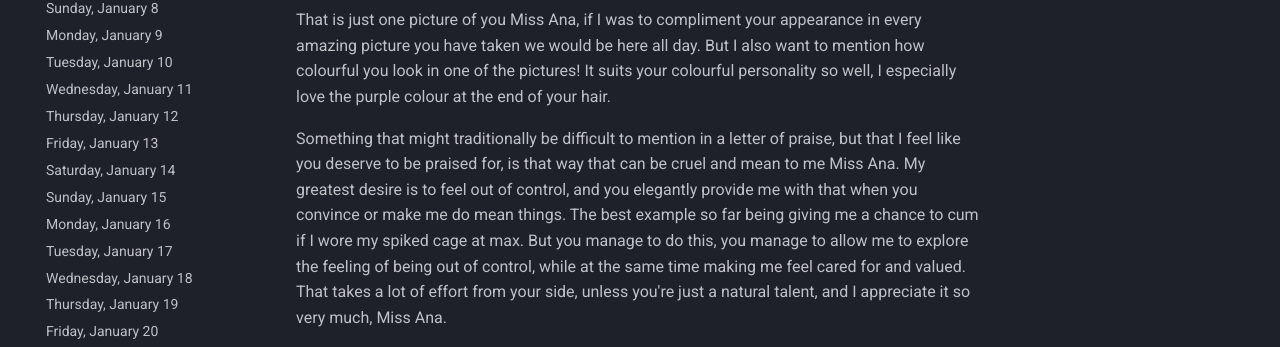
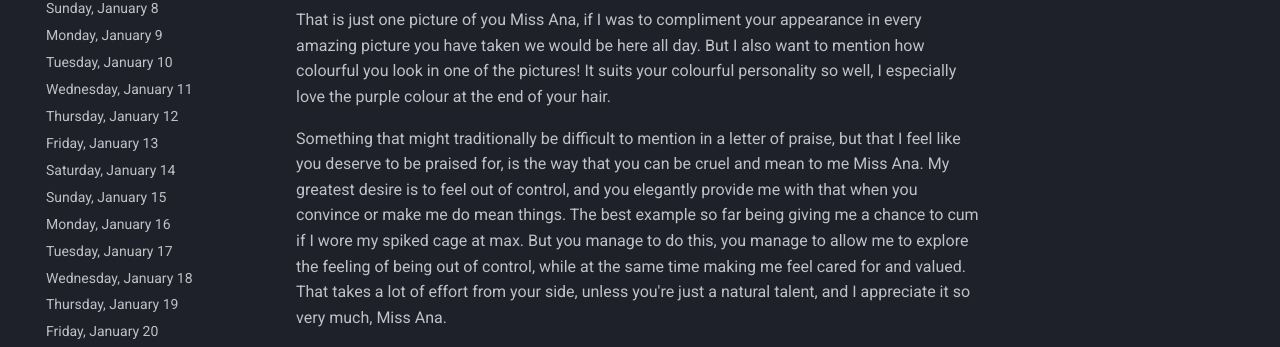
Before and after one commit to bris00/DFMA, an MkDocs documentation site: the page built from diary/Essay 1 1.md, in a window 1280 px wide and 1195 px high. Shown: the part 713-1060 px from the top of the window. Built offline with MkDocs 1.6.1 and Material for MkDocs 9.7.7, drawn with Linux system fonts in a browser that asks for light colours.

Commit message:
vault backup: 2023-03-30 18:07:52
Affected files:
diary/Essay 1 1.md

```diff
--- a/diary/Essay 1 1.md
+++ b/diary/Essay 1 1.md
@@ -10,7 +10,7 @@ I also have to admit that I'm totally smitten by your looks, I have been keeping
 
 That is just one picture of you Miss Ana, if I was to compliment your appearance in every amazing picture you have taken we would be here all day. But I also want to mention how colourful you look in one of the pictures! It suits your colourful personality so well, I especially love the purple colour at the end of your hair.
 
-Something that might traditionally be difficult to mention in a letter of praise, but that I feel like you deserve to be praised for, is that way that can be cruel and mean to me Miss Ana. My greatest desire is to feel out of control, and you elegantly provide me with that when you convince or make me do mean things. The best example so far being giving me a chance to cum if I wore my spiked cage at max. But you manage to do this, you manage to allow me to explore the feeling of being out of control, while at the same time making me feel cared for and valued. That takes a lot of effort from your side, unless you're just a natural talent, and I appreciate it so very much, Miss Ana.
+Something that might traditionally be difficult to mention in a letter of praise, but that I feel like you deserve to be praised for, is the way that you can be cruel and mean to me Miss Ana. My greatest desire is to feel out of control, and you elegantly provide me with that when you convince or make me do mean things. The best example so far being giving me a chance to cum if I wore my spiked cage at max. But you manage to do this, you manage to allow me to explore the feeling of being out of control, while at the same time making me feel cared for and valued. That takes a lot of effort from your side, unless you're just a natural talent, and I appreciate it so very much, Miss Ana.
 
 With all my heart,
 Your needy simp,
```
